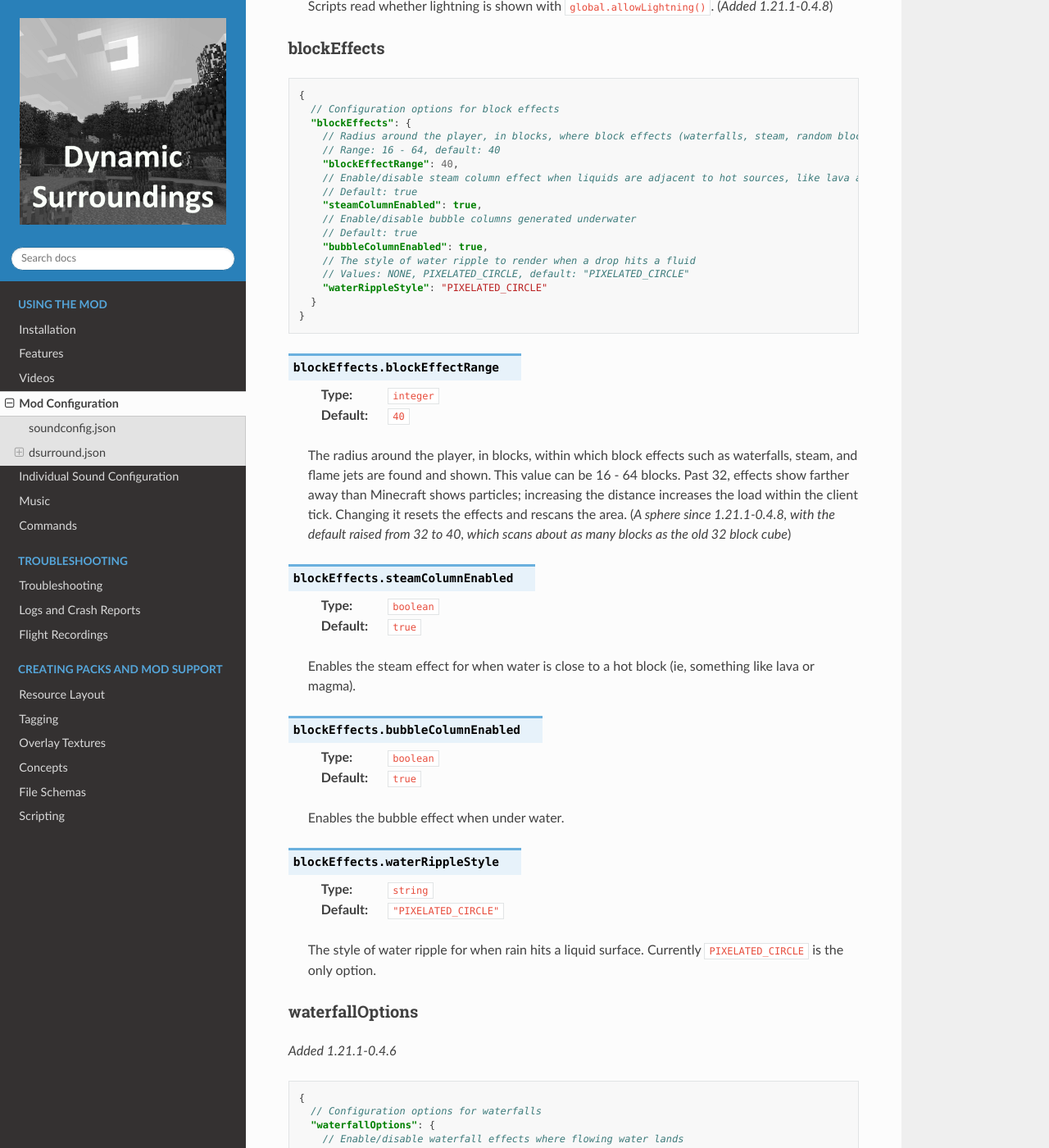
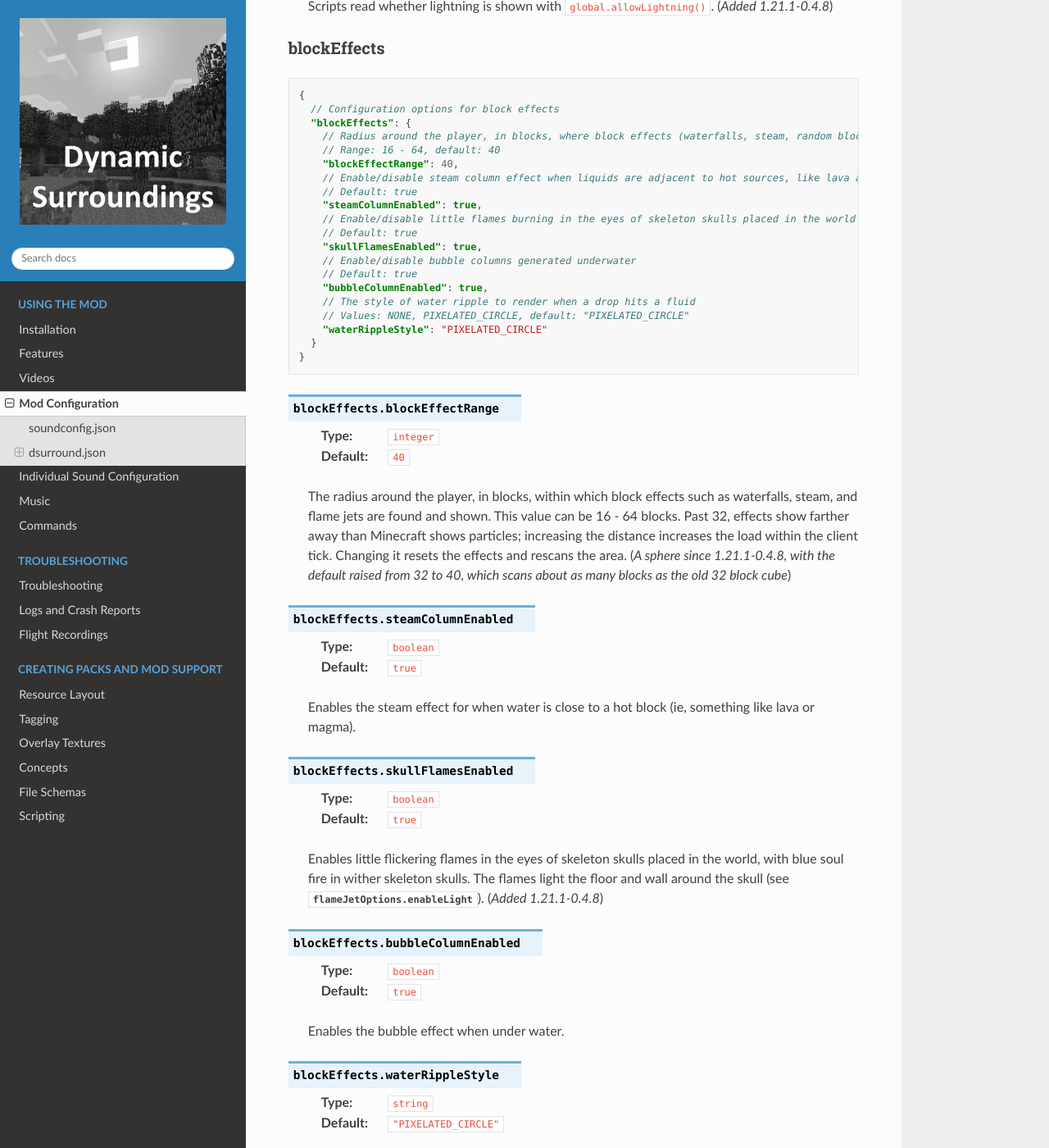
Before and after one commit to OreCruncher/DynamicSurroundingsDocs, a Sphinx documentation site: the page built from docs/source/config/modconfiguration.rst, in a window 1280 px wide and 1400 px high, scrolled down 8883 px. Shown: the whole window at 82% size. Built offline with Sphinx 7.4.7 and the Read the Docs theme 3.1.0, drawn with Linux system fonts in a browser that asks for light colours; some of the changed text lies outside the part shown.

Commit message:
Document skull flames and their tags
Co-Authored-By: Claude Opus 5.5 <noreply@anthropic.com>

```diff
--- a/docs/source/config/modconfiguration.rst
+++ b/docs/source/config/modconfiguration.rst
@@ -381,6 +381,9 @@ blockEffects
         // Enable/disable steam column effect when liquids are adjacent to hot sources, like lava and magma
         // Default: true
         "steamColumnEnabled": true,
+        // Enable/disable little flames burning in the eyes of skeleton skulls placed in the world (blue soul fire for wither skeleton skulls)
+        // Default: true
+        "skullFlamesEnabled": true,
         // Enable/disable bubble columns generated underwater
         // Default: true
         "bubbleColumnEnabled": true,
@@ -403,6 +406,15 @@ blockEffects
     :no-contents-entry:
 
     Enables the steam effect for when water is close to a hot block (ie, something like lava or magma).
+
+.. confval:: blockEffects.skullFlamesEnabled
+    :type: ``boolean``
+    :default: ``true``
+    :no-contents-entry:
+
+    Enables little flickering flames in the eyes of skeleton skulls placed in the world, with blue soul fire in wither
+    skeleton skulls. The flames light the floor and wall around the skull (see :confval:`flameJetOptions.enableLight`).
+    (*Added 1.21.1-0.4.8*)
 
 .. confval:: blockEffects.bubbleColumnEnabled
     :type: ``boolean``
@@ -512,7 +524,7 @@ flameJetOptions
     :default: ``true``
     :no-contents-entry:
 
-    Enables the flickering light flame jets and burning mobs cast on the ground and walls around them. Not shown while a shader pack is in use.
+    Enables the flickering light flame jets, burning mobs and skull flames cast on the ground and walls around them. Not shown while a shader pack is in use.
 
 fireflyOptions
 ++++++++++++++
--- a/docs/source/features.rst
+++ b/docs/source/features.rst
@@ -227,6 +227,9 @@ Steam and Flame Jets
 Water next to a hot block such as lava or magma gives off steam, and lava and fully grown nether wart send up jets of flame that light up the area around
 them. See :confval:`blockEffects.steamColumnEnabled` and :confval:`flameJetOptions.enableFlameJets`.
 
+Skeleton skulls placed in the world burn with little flickering flames in their eyes, and wither skeleton skulls with blue
+soul fire, lighting the floor and wall around them. See :confval:`blockEffects.skullFlamesEnabled`. (*Added 1.21.1-0.4.8*)
+
 Fireflies
 ~~~~~~~~~
 
--- a/docs/source/packs/tagging.rst
+++ b/docs/source/packs/tagging.rst
@@ -115,6 +115,10 @@ Block Tags
         - Blocks that are hot enough to produce steam from nearby water, such as lava and magma blocks.
     *   - ``dsurround:effects/steam_producers``
         - Blocks that give off steam when next to a hot block, such as water and water cauldrons. Steam only forms when the block above is air.
+    *   - ``dsurround:effects/skull_flames``
+        - Skulls whose eyes burn with little flames, such as the skeleton skull. The eyes are placed as on Minecraft's skull model, so only skulls drawn with it fit. (*Added 1.21.1-0.4.8*)
+    *   - ``dsurround:effects/soul_skull_flames``
+        - Skulls whose eyes burn with blue soul fire, such as the wither skeleton skull. (*Added 1.21.1-0.4.8*)
     *   - ``dsurround:effects/rain_absorbing``
         - Blocks that show damp spots where particle rain lands, such as dirt, sand, snow, wool, and hay. (*Added 1.21.1-0.4.7; snow added 1.21.1-0.4.8*)
     *   - ``dsurround:effects/dust_sources``
```
